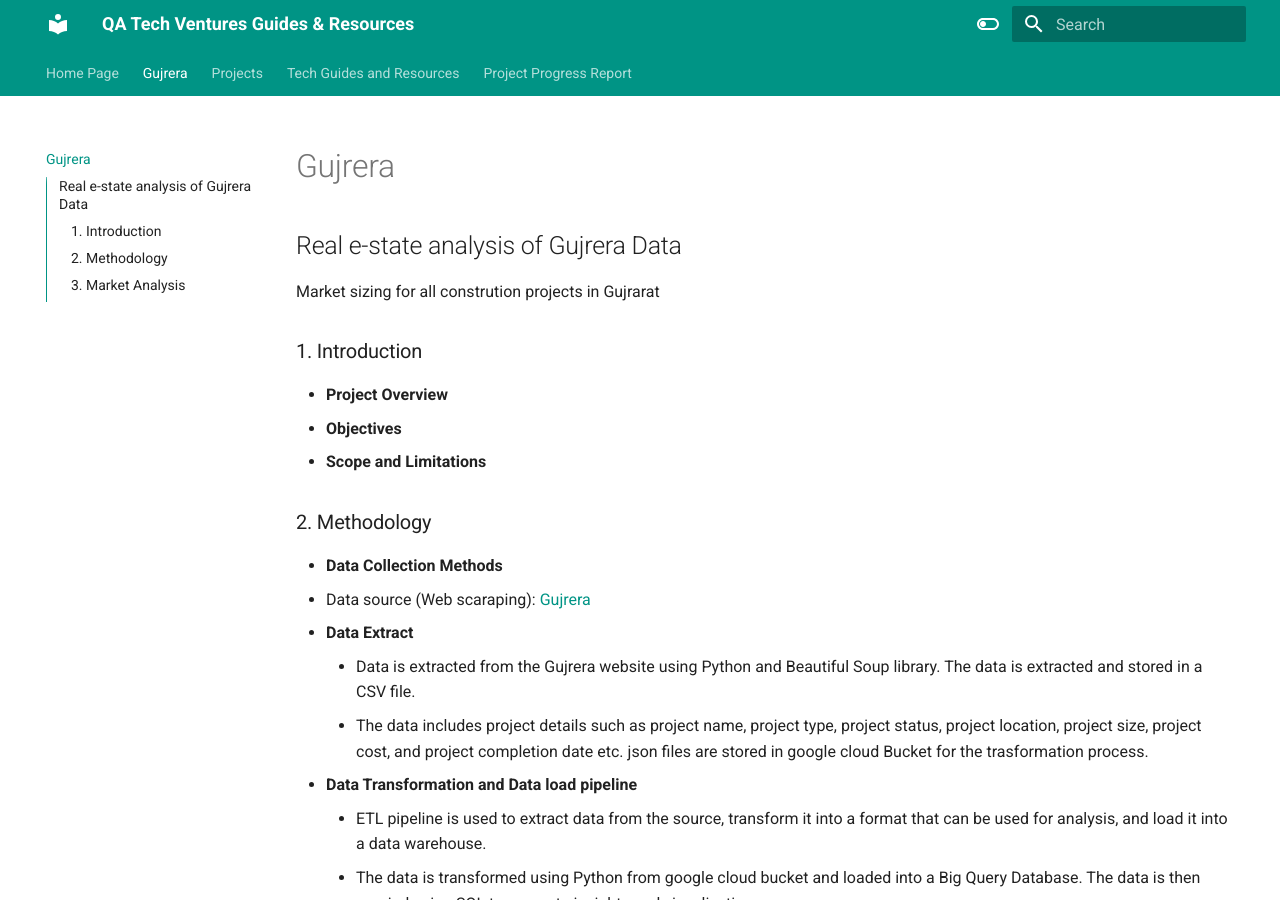
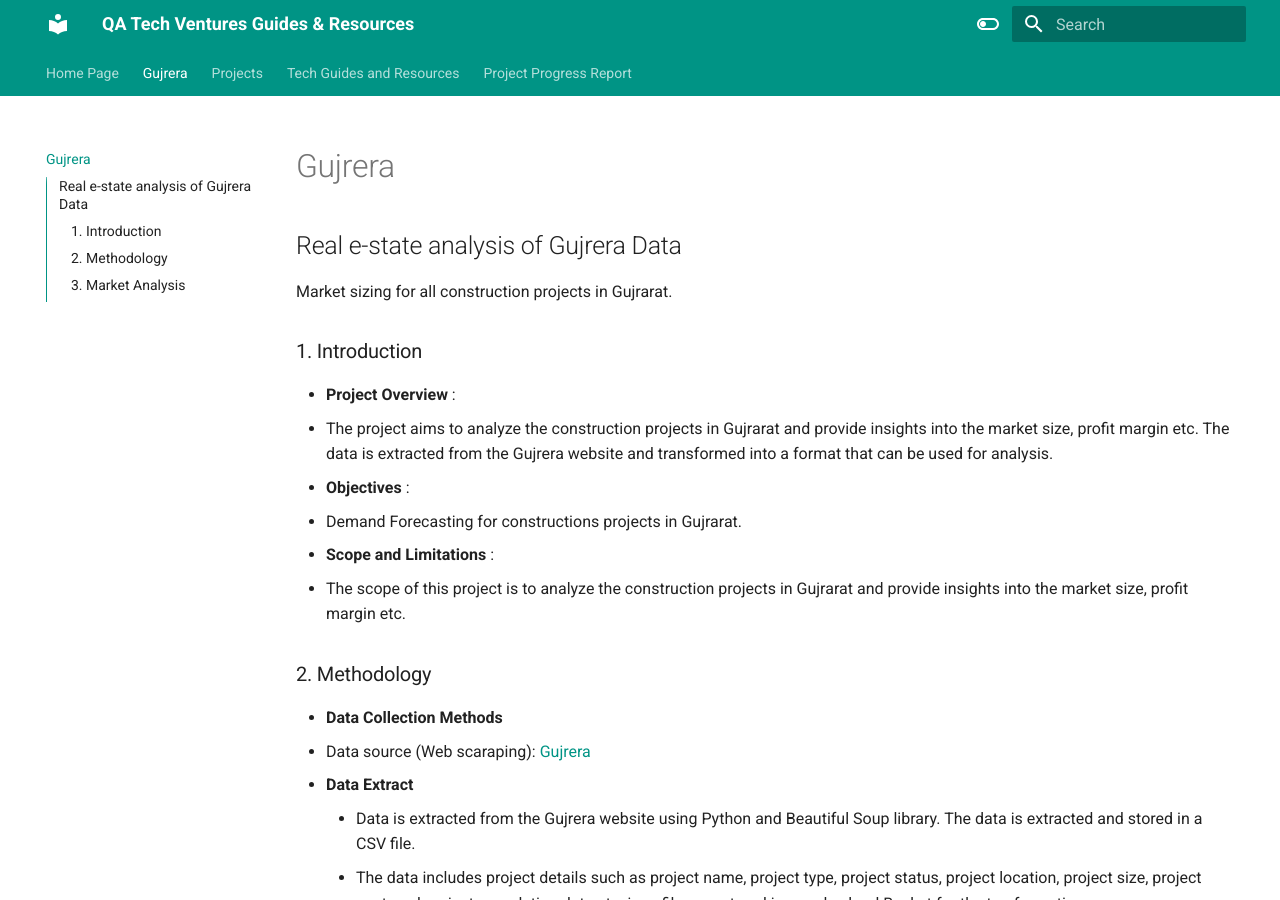
Before and after one commit to QAVentures/qaTechVentures-mkdoc-material, an MkDocs documentation site: the page built from docs/Gujrera.md, in a window 1280 px wide and 900 px high. Built offline with MkDocs 1.6.1 and Material for MkDocs 9.7.7, drawn with Linux system fonts in a browser that asks for light colours.

Commit message:
content added into introduction

```diff
--- a/docs/Gujrera.md
+++ b/docs/Gujrera.md
@@ -1,11 +1,14 @@
 
 ## Real e-state analysis of Gujrera Data
-Market sizing for all constrution projects in Gujrarat
+Market sizing for all construction projects in Gujrarat.
 
 ### 1. Introduction
-- **Project Overview**
-- **Objectives**
-- **Scope and Limitations**
+- **Project Overview** :
+- The project aims to analyze the construction projects in Gujrarat and provide insights into the market size, profit margin etc. The data is extracted from the Gujrera website and transformed into a format that can be used for analysis.
+- **Objectives** :
+- Demand Forecasting for constructions projects in Gujrarat.
+- **Scope and Limitations** :
+- The scope of this project is to analyze the construction projects in Gujrarat and provide insights into the market size, profit margin etc.
 
 ### 2. Methodology
 - **Data Collection Methods**
```
